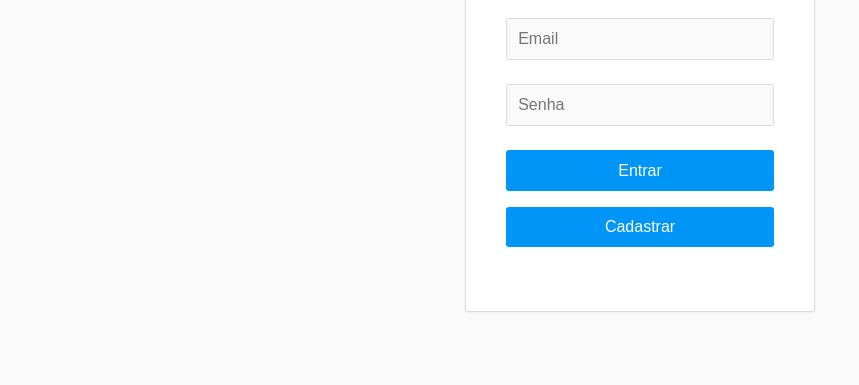
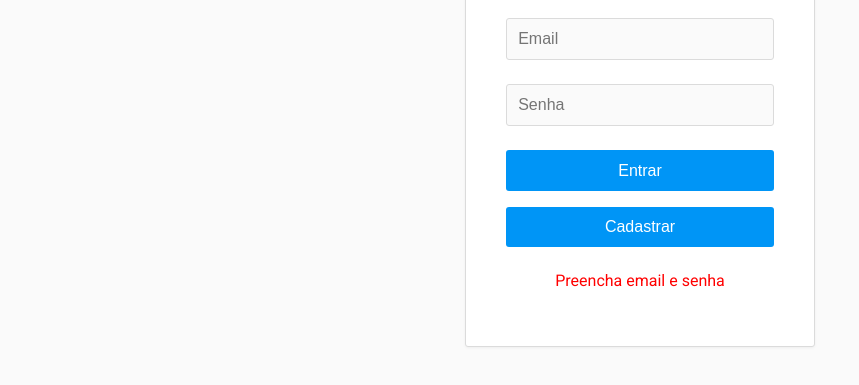
Before and after one commit to herbertonline1/fofocagram, a plain HTML site: page index.html in a window 1280 px wide. Both pictures are taken after a click on the button "Entrar". Shown: the part 197-582 px from the top of the page, without its empty margins (0-859 px from the left). Drawn offline with Linux system fonts and the light colour scheme; no server answers; a web font is replaced by a local one.

Commit message:
Update index.html

```diff
--- a/index.html
+++ b/index.html
@@ -1255,7 +1255,7 @@ const firebaseConfig = {
   // Login
   loginBtn.addEventListener('click', () => {
     const email = emailInput.value.trim();
-    const password = password.value;
+    const password = passwordInput.value; // Corrigido para usar passwordInput.value
     if (!email || !password) {
       showError(authError, 'Preencha email e senha');
       return;
```
